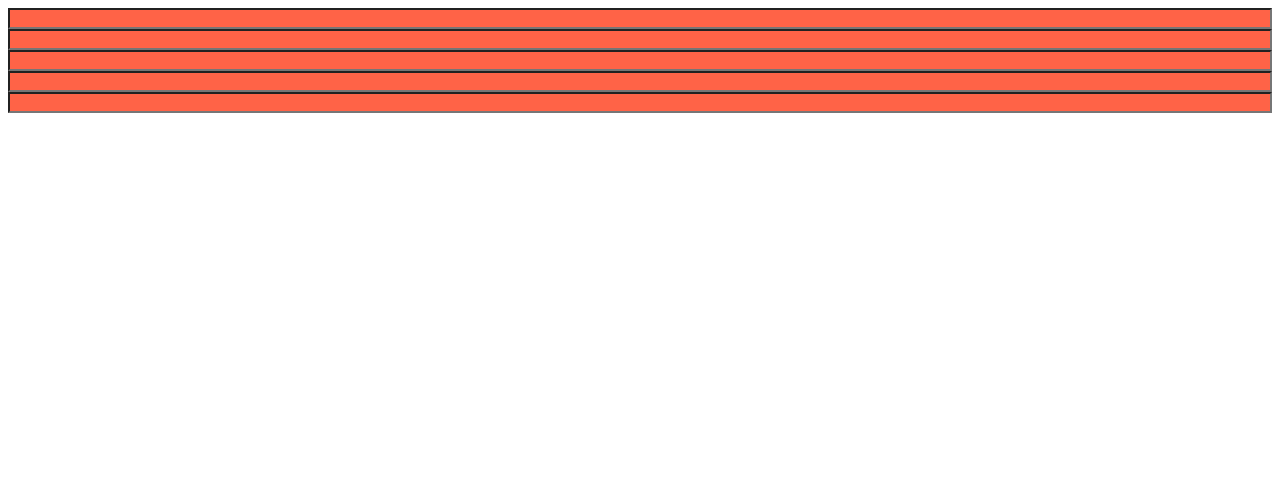
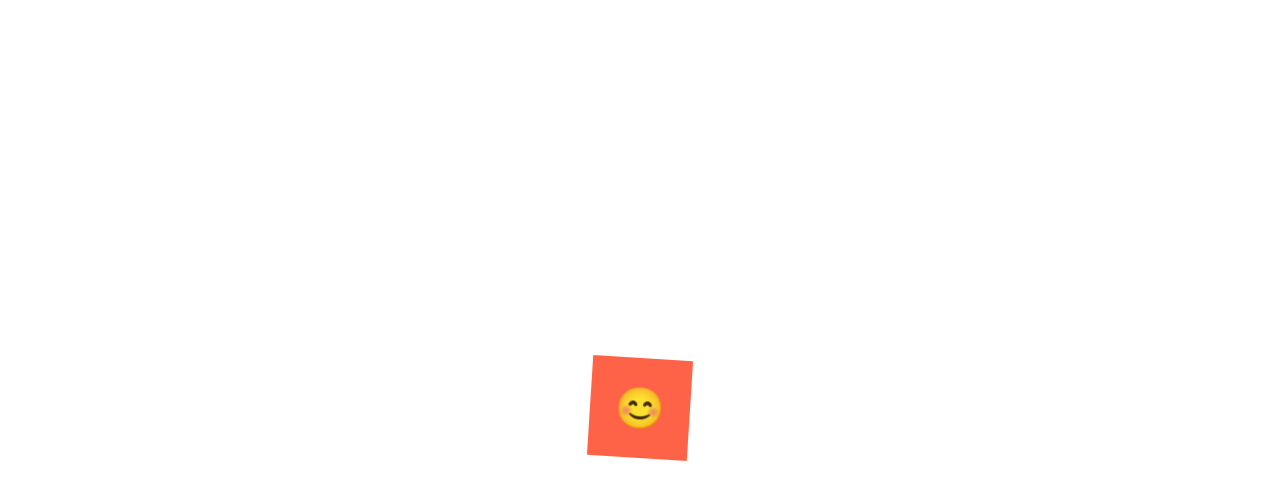
Before and after one commit to joonsooan/react-masterclass, a React (Create React App) app: page / in a window 1280 px wide. Shown: the top 500 px of the page. Built offline with nearby package versions, Linux system fonts and the light colour scheme.

Commit message:
Added animation

```diff
--- a/src/App.js
+++ b/src/App.js
@@ -1,22 +1,53 @@
-import styled from "styled-components";
+import styled, { keyframes } from "styled-components";
 
-const Father = styled.div`
+const Wrapper = styled.div`
   display: flex;
-  flex-direction: column;
+  min-height: 100vh;
+  justify-content: center;
+  align-items: center;
 `;
 
-const Input = styled.input.attrs({ required: true })`
+const rotationAnimation = keyframes`
+  0% {
+    transform: rotate(0deg);
+    border-radius:0px;
+  }
+  50% {
+    transform: rotate(180deg);
+    border-radius:50px;
+  }
+  100% {
+    transform: rotate(0deg);
+    border-radius:0px;
+  }
+`;
+
+const Box = styled.div`
+  height: 100px;
+  width: 100px;
   background-color: tomato;
+  display: flex;
+  justify-content: center;
+  align-items: center;
+  animation: ${rotationAnimation} 2s linear infinite;
+  span {
+    font-size: 40px;
+    &:hover {
+      font-size: 70px;
+    }
+    &:active {
+      opacity: 0;
+    }
+  }
 `;
+
 function App() {
   return (
-    <Father as="header">
-      <Input />
-      <Input />
-      <Input />
-      <Input />
-      <Input />
-    </Father>
+    <Wrapper>
+      <Box>
+        <span>😊</span>
+      </Box>
+    </Wrapper>
   );
 }
 
```
